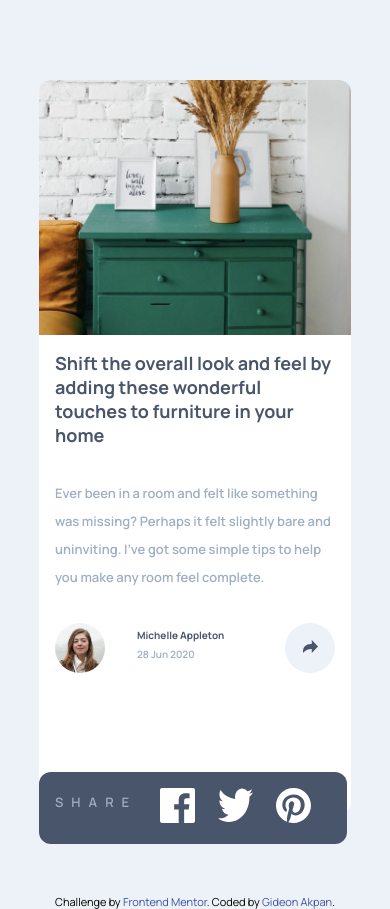
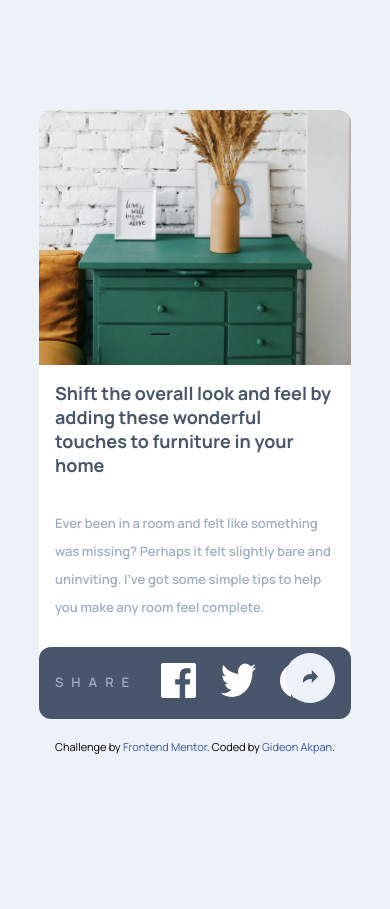
Before and after one commit to gideonakpan/Article-preview-component, a plain HTML site: page index.html in a window 390 px wide. Both pictures are taken after a click on the link 310 px from the left and 647 px from the top of the page. After the commit the page ends 844 px from the top, so only its background shows below. Drawn offline with Linux system fonts and the light colour scheme.

Commit message:
update on the main size

```diff
--- a/index.css
+++ b/index.css
@@ -21,6 +21,11 @@
 body {
     font-family: "Manrope", sans-serif;;
     background: var(--light-grayish-blue);
+    display: flex;
+    flex-direction: column;
+    justify-content: center;
+    align-items: center;
+    height: 100vh;
 }
 h1 {
     font-size: 25px;
@@ -33,17 +38,16 @@
 }
 p {
     font-size: 17px;
-    /* color: var(--light-gray); */
     font-weight: 600;
     color: var(--grayish-blue);
 }
 main {
-    width: 80%;
-    height: 60vh;
-    margin: 5rem auto;
+    max-width: 1000px;
     background: var(--white);
     display: flex;
+    flex-direction: row;
     border-radius: 12px;
+    margin-bottom: 20px;
 }
 .content_image {
     padding: 0;
@@ -56,6 +60,9 @@
     border-radius: 12px 0 0 12px ;
 }
 .content_text {
+    display: flex;
+    flex-direction: column;
+    justify-content: space-evenly;
     padding: 2rem 3rem;
     width: 55%;
 }
@@ -107,7 +114,7 @@
     padding: 0.75rem 1.5rem;
     position: absolute;
     margin-top: -100px;
-    left: 70%;
+    left: 64%;
     border-radius: 12px;
     z-index: 1;
 }
@@ -127,7 +134,7 @@
 #popup_box p {
     letter-spacing: 8px;
     margin-right: 20px;
-    margin-top: 5px;
+    margin-top: 10px;
 }
 #popup_box img {
     margin-right: 30px;
@@ -150,13 +157,13 @@
 
 
 /* =========================== MEDIA QUERIES(SMALL DEVICES)==============================*/
-@media screen and (max-width: 1000px) {
-    body {
-        width: 100vw;
-    }
+@media screen and (max-width: 650px) {
+    /* body { */
     main {
+        max-width: 80%;
+        margin: 20px auto;
         flex-direction: column;
-        height: 87vh;
+        position: relative;
     }
     h1 {
         font-size: 18px;
@@ -199,9 +206,9 @@
     }
     #popup_box {
         padding: 1rem;
-        width: 79%;
+        width: 100%;
         bottom: 0%;
-        left: 10%;
+        left: 0%;
         z-index: 1;
     }
     #popup_box::after {
```
